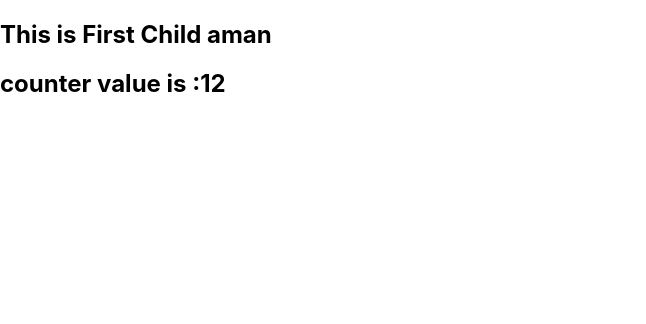
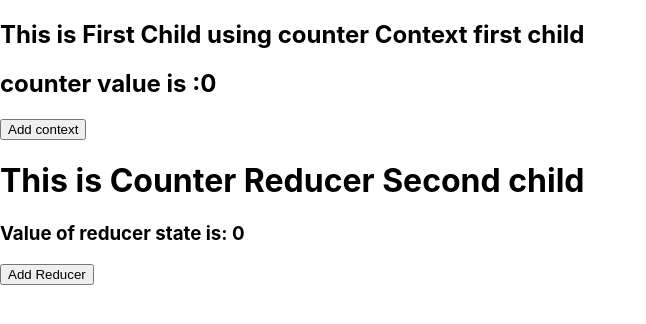
Before and after one commit to Amanymous/bootcamp-Expense-tracker, a React (Create React App) app: page / in a window 1280 px wide. Shown: the top 324 px of the page, without its empty margins (0-646 px from the left). Built offline with nearby package versions, Linux system fonts and the light colour scheme.

Commit message:
context and reducer indetail

```diff
--- a/src/App.js
+++ b/src/App.js
@@ -1,13 +1,15 @@
-import React from 'react';
+import React, { useState } from 'react';
 import { Parent } from './Parent';
 import './App.css';
 import { counterContext } from './counterContext';
 
 function App() {
+  // let [count, setCount] = useState(30);
+  let countState = useState(0);
   return (
-    <counterContext.Provider value={12}>
+    <counterContext.Provider value={countState}>
       <div>
-        <Parent name="aman" />
+        <Parent name1="first child" name2="Second child" />
       </div>
     </counterContext.Provider>
   );
--- a/src/Child.js
+++ b/src/Child.js
@@ -6,8 +6,15 @@ export const Child = (props) => {
   console.log(counterValue);
   return (
     <div>
-      <h2>This is First Child {props.name}</h2>
-      <h2>counter value is :{counterValue}</h2>
+      <h2>This is First Child using counter Context {props.name}</h2>
+      <h2>counter value is :{counterValue[0]}</h2>
+      <button
+        onClick={() => {
+          counterValue[1](++counterValue[0]);
+        }}
+      >
+        Add context
+      </button>
     </div>
   );
 };
--- /dev/null
+++ b/src/Childs.js
@@ -0,0 +1,14 @@
+import React, { useReducer } from 'react';
+import { CounterReducer } from './counterReducer';
+
+export const Childs = (props) => {
+  let [state, dispatch] = useReducer(CounterReducer, 0);
+  console.log(state);
+  return (
+    <div>
+      <h1>This is Counter Reducer {props.name}</h1>
+      <h3>Value of reducer state is: {state}</h3>
+      <button onClick={() => dispatch('INCREAMENT')}>Add Reducer</button>
+    </div>
+  );
+};
--- a/src/Parent.js
+++ b/src/Parent.js
@@ -1,6 +1,12 @@
 import React from 'react';
 import { Child } from './Child';
+import { Childs } from './Childs';
 
 export const Parent = (props) => {
-  return <Child name={props.name} />;
+  return (
+    <div>
+      <Child name={props.name1} />
+      <Childs name={props.name2} />
+    </div>
+  );
 };
--- a/src/counterContext.js
+++ b/src/counterContext.js
@@ -1,3 +1,3 @@
 import React, { createContext } from 'react';
 
-export const counterContext = createContext(5);
+export const counterContext = createContext(0);
--- /dev/null
+++ b/src/counterReducer.js
@@ -0,0 +1,6 @@
+export const CounterReducer = (state, action) => {
+  switch (action) {
+    case 'INCREAMENT':
+      return state + 1;
+  }
+};
```
